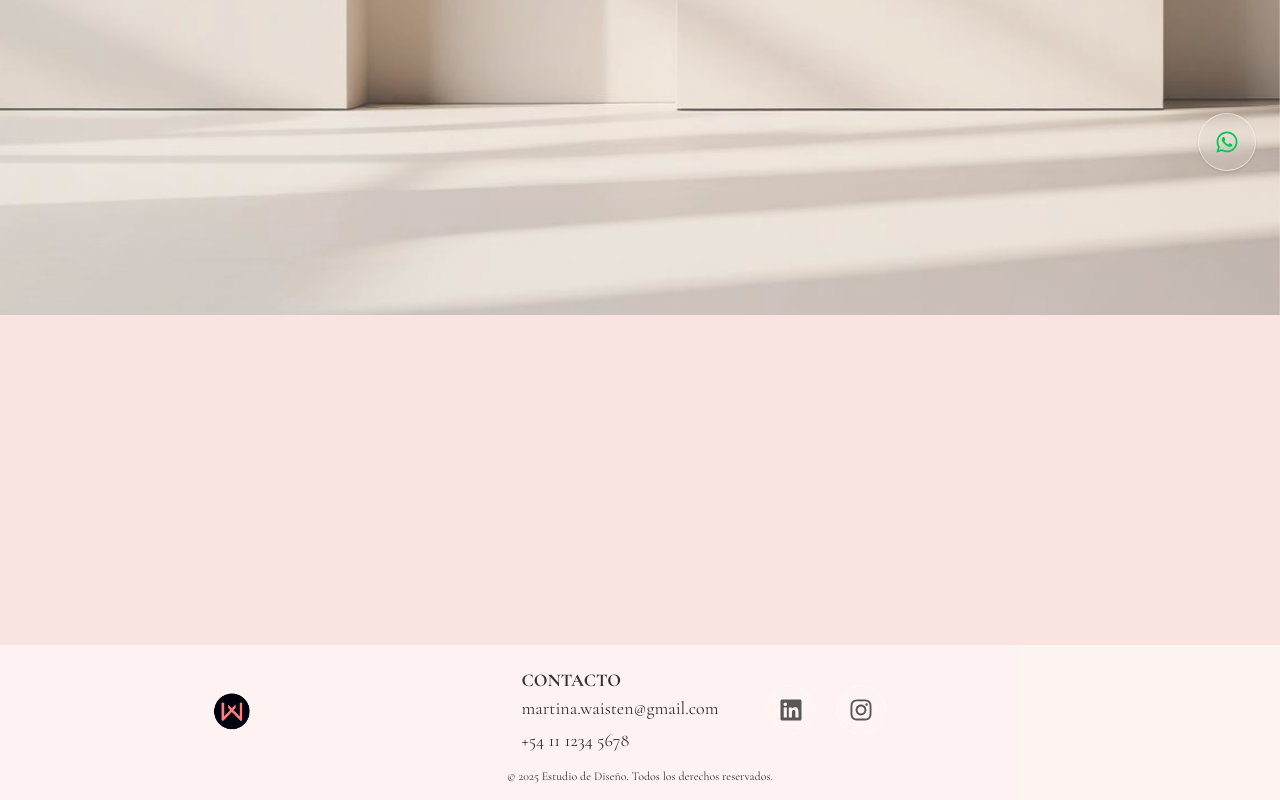
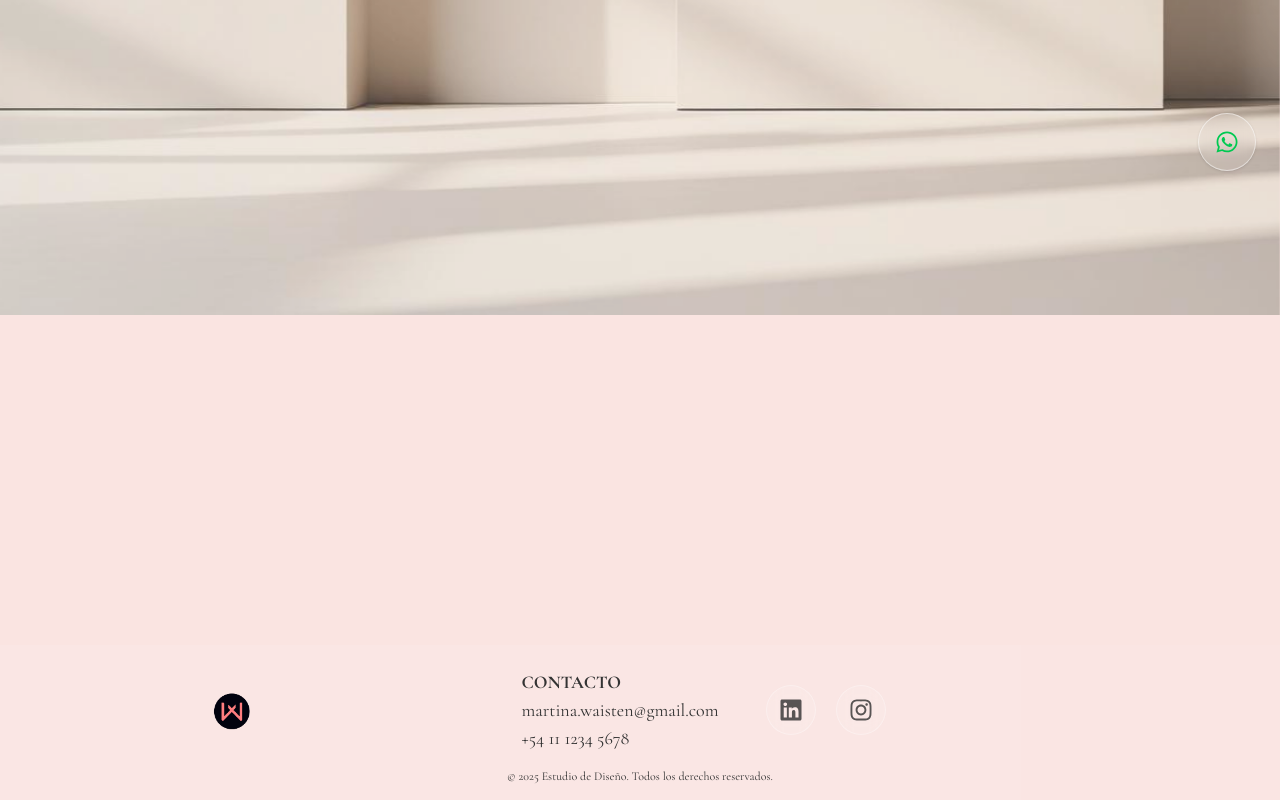
Before and after one commit to BorisWaisten/ProyectoWebMW, a Next.js app: page /home in a window 1280 px wide. Shown: the part 605-1405 px from the top of the page. Built offline with nearby package versions, Linux system fonts and the light colour scheme; what @mui/material-nextjs would draw is missing.

Commit message:
change bg and position z button wsp

```diff
--- a/components/footer.jsx
+++ b/components/footer.jsx
@@ -20,7 +20,7 @@ export default function Footer() {
   }
 
   return (
-    <footer className="relative z-50 bg-[rgb(var(--color-bg))]/30 text-[rgb(var(--color-text))] py-4 px-6">
+    <footer className="relative z-50 bg-[rgb(var(--color-bg))]/90 text-[rgb(var(--color-text))] py-4 px-6">
        <div className="max-w-4xl mx-auto flex flex-col md:flex-row items-start md:items-center gap-6 md:gap-12 text-sm">
         {/* Logo - siempre a la izquierda */}
         <div className='flex-shrink-0'>
@@ -32,16 +32,16 @@ export default function Footer() {
           {/* Contactar */}
           <div className="text-left text-base md:text-lg">
             <h3 className="font-bold mb-2 md:mb-0">CONTACTO</h3>
-            <div className="space-y-1">
+            <div >
               <div
-                className="flex items-center gap-2 cursor-pointer hover:text-gray-400 transition-colors select-text"
+                className="flex items-center  cursor-pointer hover:text-gray-400 transition-colors select-text"
                 onClick={() => copyToClipboard('martina.waisten@gmail.com', 'Email')}
                 title="Haz clic para copiar el email"
               >
                 <p className="select-all">martina.waisten@gmail.com</p>
               </div>
               <div
-                className="flex items-center gap-2 cursor-pointer hover:text-gray-400 transition-colors select-text"
+                className="flex items-center  cursor-pointer hover:text-gray-400 transition-colors select-text"
                 onClick={() => copyToClipboard('+54 11 1234 5678', 'Teléfono')}
                 title="Haz clic para copiar el teléfono"
               >
--- a/components/wsp-button.jsx
+++ b/components/wsp-button.jsx
@@ -8,7 +8,7 @@ export default function WhatsAppButton() {
       href="https://wa.me/5491138212583"
       target="_blank"
       rel="noopener noreferrer"
-      className="fixed bottom-6 right-6 z-50 bg-white/8 backdrop-blur-sm border border-white/50 text-green-500 p-4 rounded-full shadow-sm hover:bg-white/20 hover:border-white/80 transition-all duration-300"
+      className="fixed bottom-6 right-6 z-60 bg-white/8 backdrop-blur-sm border border-white/50 text-green-500 p-4 rounded-full shadow-sm hover:bg-white/20 hover:border-white/80 transition-all duration-300"
     >
       <FaWhatsapp className="text-2xl" />
     </a>
```
